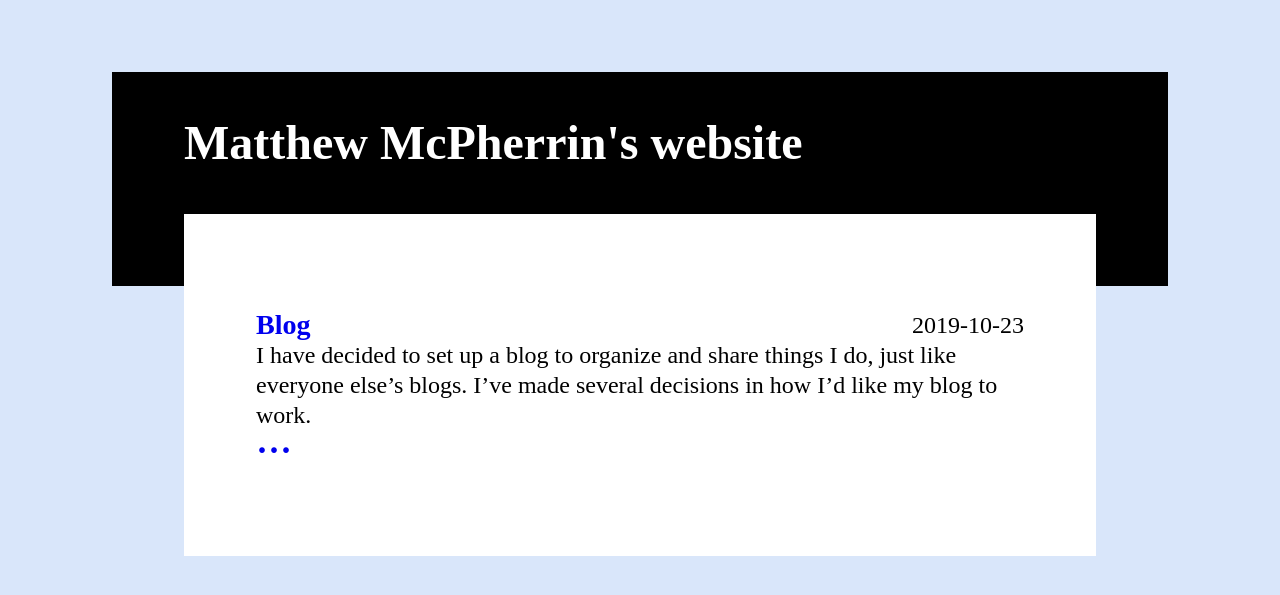
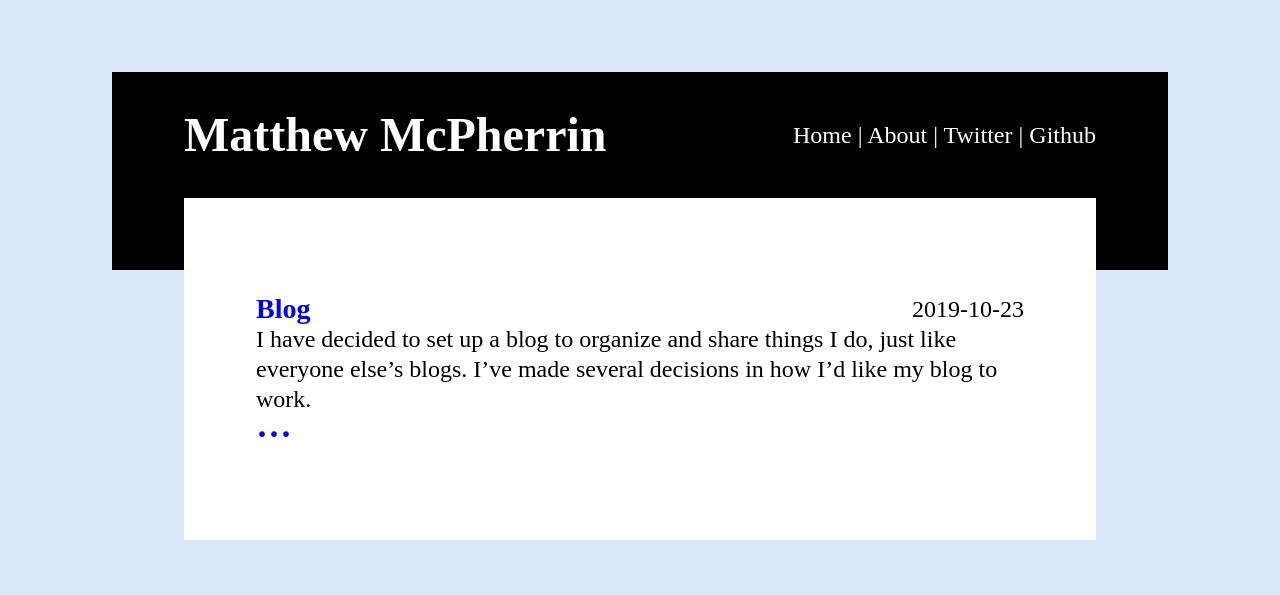
Before and after one commit to mcpherrinm/McPherrin.ca, a Jekyll site: the page built from index.html, in a window 1280 px wide. Shown: the top 595 px of the page. Built offline with Jekyll 4.4.1, drawn with Linux system fonts in a browser that asks for light colours.

Commit message:
Add about page & navigation links

```diff
--- a/_layouts/page.html
+++ b/_layouts/page.html
@@ -7,7 +7,13 @@
   <body>
     <div id=drop>
       <div id=top>
-        <h1><a href="/">Matthew McPherrin's website</a></h1>
+        <div id=topnav>
+          <a href="/">Home</a>
+        | <a href="/about.html">About</a>
+        | <a href="https://twitter.com/mcpherrinm">Twitter</a>
+        | <a href="https://github.com/mcpherrinm">Github</a>
+        </div>
+        <h1><a href="/">Matthew McPherrin</a></h1>
       </div>
     </div>
     <div id=main>
--- a/assets/css/styles.css
+++ b/assets/css/styles.css
@@ -13,7 +13,7 @@ div#top {
   margin: 0;
   background-color: black;
   color: white;
-  padding: 1em 0;
+  padding: 2em 0;
 }
 
 div#drop {
@@ -30,11 +30,15 @@ div#main {
   padding: 3em;
 }
 
-h1 > a {
+div#top a {
   color: white; /* links are blue/purple by default */
 }
 
-h2, h3 {
+div#topnav {
+  float: right;
+}
+
+h1, h2, h3 {
   margin: 0;
 }
 
```
Also changed, not shown: about.md (added, +18 -0 lines).
